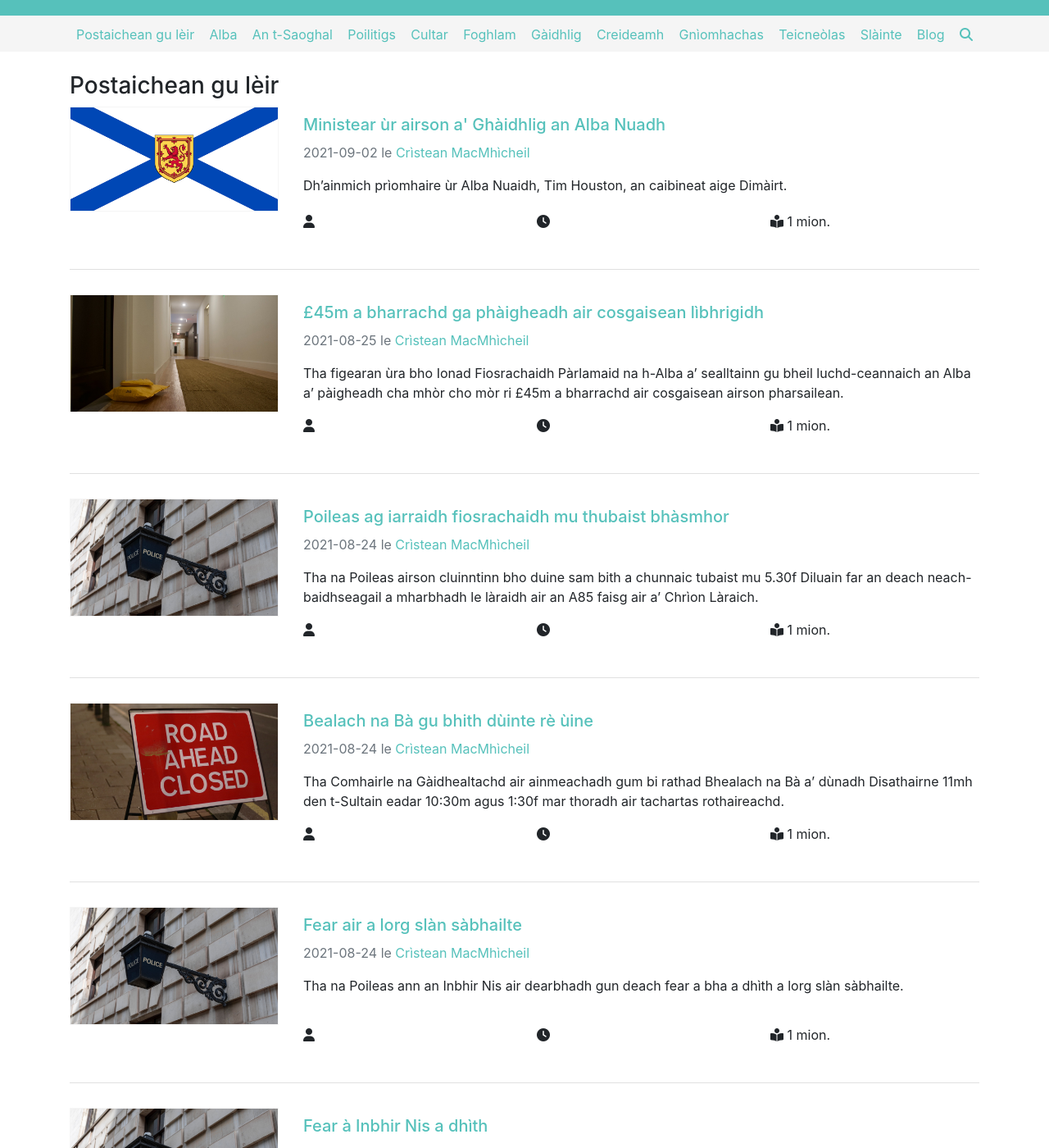
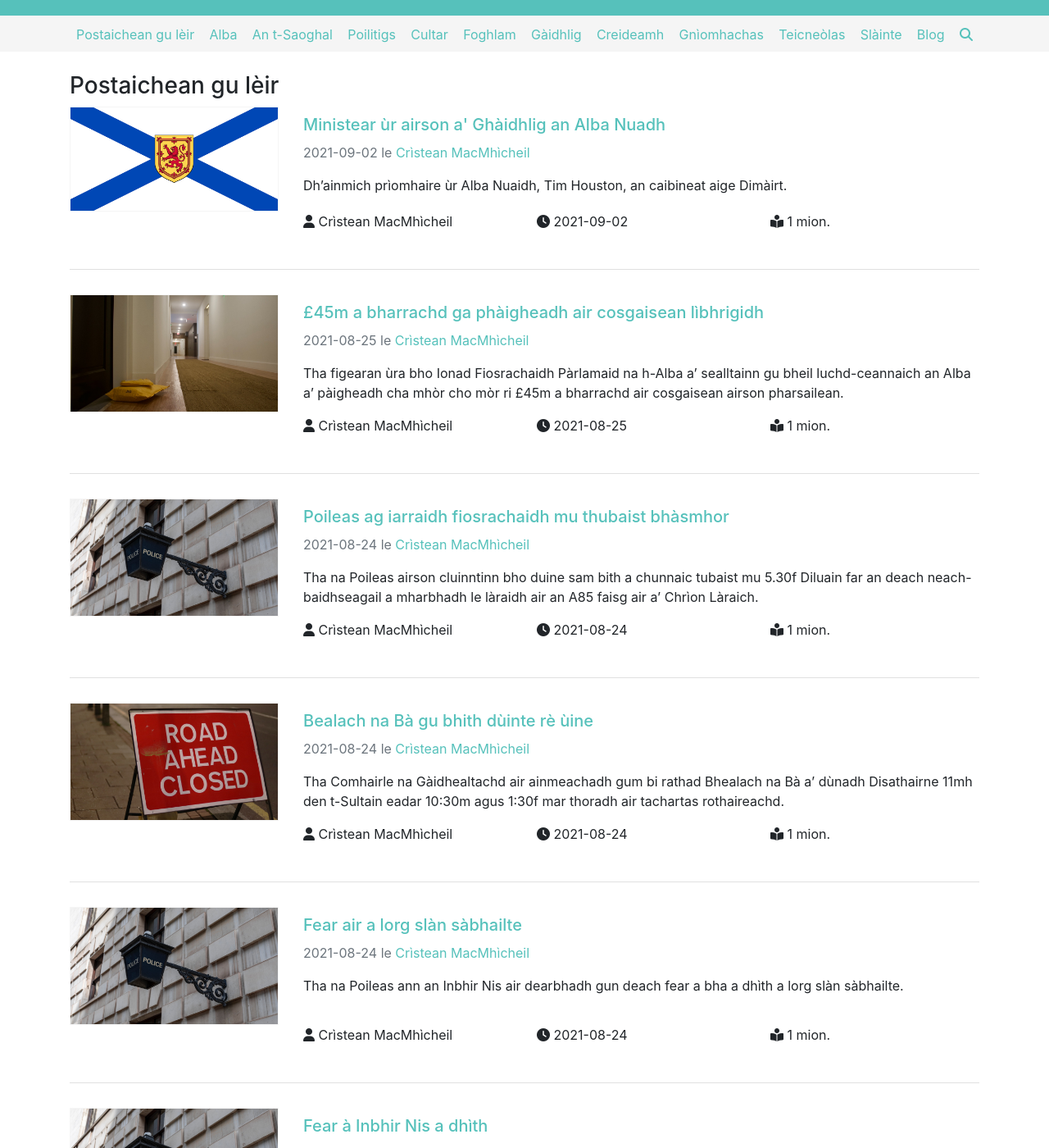
Before and after one commit to criomagan/criomagan.github.io, a Jekyll site: the page built from index.html, in a window 1280 px wide and 1400 px high, scrolled down 222 px. Shown: the whole window at 82% size. Built offline with Jekyll 4.4.1, drawn with Linux system fonts in a browser that asks for light colours; nearby versions of some CDN libraries; the list of posts is cut into pages by our own code; some of the changed text lies outside the part shown.

Commit message:
Update index.html

```diff
--- a/index.html
+++ b/index.html
@@ -26,10 +26,10 @@ image: /images/banner.jpg
         </div>
         <div class="row">
           <div class="col-md-3 offset-md-3">
-            <p><i class="fas fa-user"></i> {{ page.author }}</p>
+            <p><i class="fas fa-user"></i> {{ post.author }}</p>
           </div>
           <div class="col-md-3">
-            <p><i class="fas fa-clock"></i> {{ page.date | date: "%Y-%m-%d" }}</p>
+            <p><i class="fas fa-clock"></i> {{ post.date | date: "%Y-%m-%d" }}</p>
           </div>
           <div class="col-md-3">
             <p><i class="fas fa-book-reader"></i> <span class="reading-time" title="Estimated read time">
```
